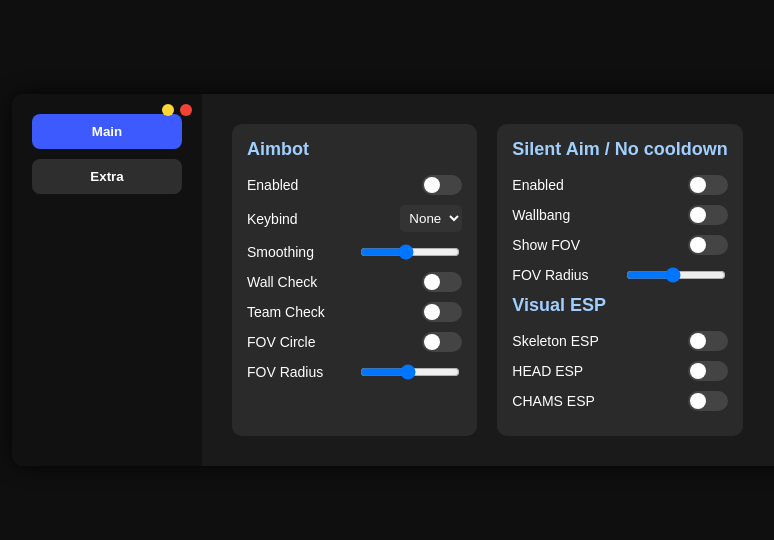
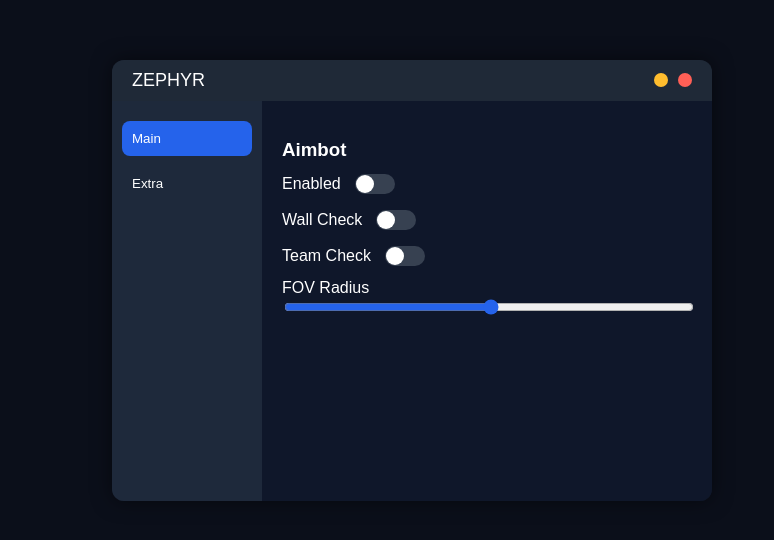
Before and after one commit to clsjiv/sampleguii, a plain HTML site: page index.html in a window 1280 px wide. Shown: the part 120-660 px from the top of the page, without its empty margins (228-1002 px from the left). Drawn offline with Linux system fonts and the light colour scheme.

Commit message:
Update index.html

```diff
--- a/index.html
+++ b/index.html
@@ -1,190 +1,189 @@
 <!DOCTYPE html><html lang="en">
 <head>
-  <meta charset="UTF-8">
-  <meta name="viewport" content="width=device-width, initial-scale=1.0">
-  <title>ZEPHYR UI Clone</title>
+  <meta charset="UTF-8" />
+  <meta name="viewport" content="width=device-width, initial-scale=1.0" />
+  <title>ZEPHYR UI</title>
   <style>
+    * {
+      box-sizing: border-box;
+      font-family: sans-serif;
+    }
     body {
       margin: 0;
-      background-color: #0f0f0f;
-      font-family: Arial, sans-serif;
+      background: #0b0f1a;
       color: white;
       display: flex;
       justify-content: center;
       align-items: center;
       height: 100vh;
     }
-    .panel {
+    .window {
+      width: 600px;
+      background: #111827;
+      border-radius: 12px;
+      box-shadow: 0 0 20px rgba(0, 0, 0, 0.5);
+      position: relative;
+      overflow: hidden;
+      transition: all 0.3s ease;
+    }
+    .window.minimized {
+      transform: scaleY(0);
+      height: 0;
+    }
+    .title-bar {
       display: flex;
-      background-color: #1a1a1a;
-      border-radius: 12px;
-      overflow: hidden;
-      box-shadow: 0 0 20px rgba(0,0,0,0.7);
-      width: 800px;
-      transition: transform 0.3s ease, opacity 0.3s ease;
+      justify-content: space-between;
+      align-items: center;
+      padding: 10px 20px;
+      background: #1f2937;
+      font-size: 18px;
     }
-    .hidden {
-      transform: scale(0.9);
-      opacity: 0;
-      pointer-events: none;
+    .title-bar .controls {
+      display: flex;
+      gap: 10px;
+    }
+    .control-btn {
+      width: 14px;
+      height: 14px;
+      border-radius: 50%;
+      cursor: pointer;
+      transition: transform 0.2s ease;
+    }
+    .control-btn:hover {
+      transform: scale(1.2);
+    }
+    .close-btn {
+      background: #ff5f56;
+    }
+    .min-btn {
+      background: #ffbd2e;
+    }
+    .content {
+      display: flex;
+      height: 400px;
     }
     .sidebar {
-      background-color: #111;
-      padding: 20px;
       width: 150px;
+      background: #1e293b;
+      padding: 20px 10px;
       display: flex;
       flex-direction: column;
-      position: relative;
+      gap: 10px;
     }
     .sidebar button {
-      background-color: #2e2e2e;
+      background: none;
       border: none;
       color: white;
       padding: 10px;
-      margin-bottom: 10px;
+      text-align: left;
       border-radius: 8px;
       cursor: pointer;
-      font-weight: bold;
-      transition: background-color 0.3s;
+      transition: background 0.3s ease;
     }
-    .sidebar button.active, .sidebar button:hover {
-      background-color: #3d5afe;
+    .sidebar button.active,
+    .sidebar button:hover {
+      background: #2563eb;
     }
-    .window-controls {
-      position: absolute;
-      top: 10px;
-      right: 10px;
-      display: flex;
-      gap: 6px;
-    }
-    .window-controls div {
-      width: 12px;
-      height: 12px;
-      border-radius: 50%;
-      background-color: #888;
-      cursor: pointer;
-    }
-    .window-controls .minimize { background-color: #fdd835; }
-    .window-controls .close { background-color: #f44336; }.content {
-  display: none;
-  grid-template-columns: repeat(2, 1fr);
-  gap: 20px;
-  padding: 30px;
-  min-width: 500px;
-}
-.content.active {
-  display: grid;
+    .main-panel {
+      flex: 1;
+      padding: 20px;
+      background: #0f172a;
+      overflow-y: auto;
     }
     .section {
-  background-color: #2a2a2a;
-  border-radius: 10px;
-  padding: 15px;
+      margin-bottom: 20px;
     }
-.section h2 {
-  margin-top: 0;
-  color: #a0cfff;
-  font-size: 18px;
-}
-.option {
-  display: flex;
-  justify-content: space-between;
-  align-items: center;
-  margin: 10px 0;
-}
-.option label {
-  font-size: 14px;
+    .section h3 {
+      margin-bottom: 10px;
     }
     .slider {
-  width: 100px;
+      width: 100%;
     }
     .toggle {
+      display: flex;
+      align-items: center;
+      gap: 10px;
+      margin-bottom: 10px;
+    }
+    .toggle input[type="checkbox"] {
       width: 40px;
       height: 20px;
-  background: #444;
+      appearance: none;
+      background: #374151;
       border-radius: 10px;
       position: relative;
+      outline: none;
       cursor: pointer;
+      transition: background 0.3s;
     }
-.toggle::before {
-  content: '';
-  width: 16px;
-  height: 16px;
+    .toggle input[type="checkbox"]:checked {
+      background: #2563eb;
+    }
+    .toggle input[type="checkbox"]:checked::before {
+      left: 20px;
+    }
+    .toggle input[type="checkbox"]::before {
+      content: "";
+      position: absolute;
+      width: 18px;
+      height: 18px;
       background: white;
       border-radius: 50%;
-  position: absolute;
-  top: 2px;
-  left: 2px;
-  transition: 0.3s;
+      top: 1px;
+      left: 1px;
+      transition: left 0.3s;
     }
-.toggle.active {
-  background: #4caf50;
-}
-.toggle.active::before {
-  left: 22px;
-}
-select {
-  background-color: #333;
-  color: white;
-  border: none;
-  border-radius: 5px;
-  padding: 5px;
-}
-
   </style>
 </head>
 <body>
-  <div class="panel" id="panel">
-    <div class="sidebar">
-      <div class="window-controls">
-        <div class="minimize" onclick="togglePanel()"></div>
-        <div class="close" onclick="document.getElementById('panel').remove()"></div>
-      </div>
-      <button class="tab-button active" onclick="switchTab('main')">Main</button>
-      <button class="tab-button" onclick="switchTab('extra')">Extra</button>
-    </div>
-    <div class="content active" id="main">
-      <div class="section">
-        <h2>Aimbot</h2>
-        <div class="option"><label>Enabled</label><div class="toggle" onclick="this.classList.toggle('active')"></div></div>
-        <div class="option"><label>Keybind</label><select><option>None</option><option>Q</option><option>E</option></select></div>
-        <div class="option"><label>Smoothing</label><input class="slider" type="range" min="1" max="10" value="5"></div>
-        <div class="option"><label>Wall Check</label><div class="toggle" onclick="this.classList.toggle('active')"></div></div>
-        <div class="option"><label>Team Check</label><div class="toggle" onclick="this.classList.toggle('active')"></div></div>
-        <div class="option"><label>FOV Circle</label><div class="toggle" onclick="this.classList.toggle('active')"></div></div>
-        <div class="option"><label>FOV Radius</label><input class="slider" type="range" min="10" max="200" value="100"></div>
-      </div>
-      <div class="section">
-        <h2>Silent Aim / No cooldown</h2>
-        <div class="option"><label>Enabled</label><div class="toggle" onclick="this.classList.toggle('active')"></div></div>
-        <div class="option"><label>Wallbang</label><div class="toggle" onclick="this.classList.toggle('active')"></div></div>
-        <div class="option"><label>Show FOV</label><div class="toggle" onclick="this.classList.toggle('active')"></div></div>
-        <div class="option"><label>FOV Radius</label><input class="slider" type="range" min="10" max="200" value="100"></div>
-        <h2>Visual ESP</h2>
-        <div class="option"><label>Skeleton ESP</label><div class="toggle" onclick="this.classList.toggle('active')"></div></div>
-        <div class="option"><label>HEAD ESP</label><div class="toggle" onclick="this.classList.toggle('active')"></div></div>
-        <div class="option"><label>CHAMS ESP</label><div class="toggle" onclick="this.classList.toggle('active')"></div></div>
+  <div class="window" id="window">
+    <div class="title-bar">
+      <span>ZEPHYR</span>
+      <div class="controls">
+        <div class="control-btn min-btn" onclick="minimizeWindow()"></div>
+        <div class="control-btn close-btn" onclick="closeWindow()"></div>
       </div>
     </div>
-    <div class="content" id="extra">
+    <div class="content">
+      <div class="sidebar">
+        <button class="tab-btn active" onclick="showTab('main')">Main</button>
+        <button class="tab-btn" onclick="showTab('extra')">Extra</button>
+      </div>
+      <div class="main-panel">
+        <div class="tab" id="main-tab">
           <div class="section">
-        <h2>Extra Settings</h2>
-        <div class="option"><label>Debug Mode</label><div class="toggle" onclick="this.classList.toggle('active')"></div></div>
-        <div class="option"><label>Auto Save</label><div class="toggle" onclick="this.classList.toggle('active')"></div></div>
-        <div class="option"><label>UI Scale</label><input class="slider" type="range" min="50" max="150" value="100"></div>
+            <h3>Aimbot</h3>
+            <div class="toggle"><label>Enabled</label><input type="checkbox" /></div>
+            <div class="toggle"><label>Wall Check</label><input type="checkbox" /></div>
+            <div class="toggle"><label>Team Check</label><input type="checkbox" /></div>
+            <label>FOV Radius</label>
+            <input type="range" min="1" max="100" class="slider" style="accent-color: #2563eb" />
+          </div>
+        </div>
+        <div class="tab" id="extra-tab" style="display:none">
+          <div class="section">
+            <h3>Visuals</h3>
+            <div class="toggle"><label>ESP</label><input type="checkbox" /></div>
+            <div class="toggle"><label>CHAMS</label><input type="checkbox" /></div>
+          </div>
+        </div>
       </div>
     </div>
   </div>
   <script>
-    function switchTab(id) {
-      document.querySelectorAll('.tab-button').forEach(btn => btn.classList.remove('active'));
-      document.querySelectorAll('.content').forEach(c => c.classList.remove('active'));
-      document.getElementById(id).classList.add('active');
-      event.target.classList.add('active');
+    function showTab(tab) {
+      document.querySelectorAll('.tab').forEach(el => el.style.display = 'none');
+      document.querySelector(`#${tab}-tab`).style.display = 'block';
+      document.querySelectorAll('.tab-btn').forEach(el => el.classList.remove('active'));
+      document.querySelector(`.tab-btn[onclick="showTab('${tab}')"]`).classList.add('active');
+    }function minimizeWindow() {
+  document.getElementById('window').classList.toggle('minimized');
 }
-    function togglePanel() {
-      const panel = document.getElementById('panel');
-      panel.classList.toggle('hidden');
+
+function closeWindow() {
+  document.getElementById('window').style.display = 'none';
 }
+
   </script>
 </body>
 </html>
```
Lines whose indentation alone changed are shown as unchanged.
